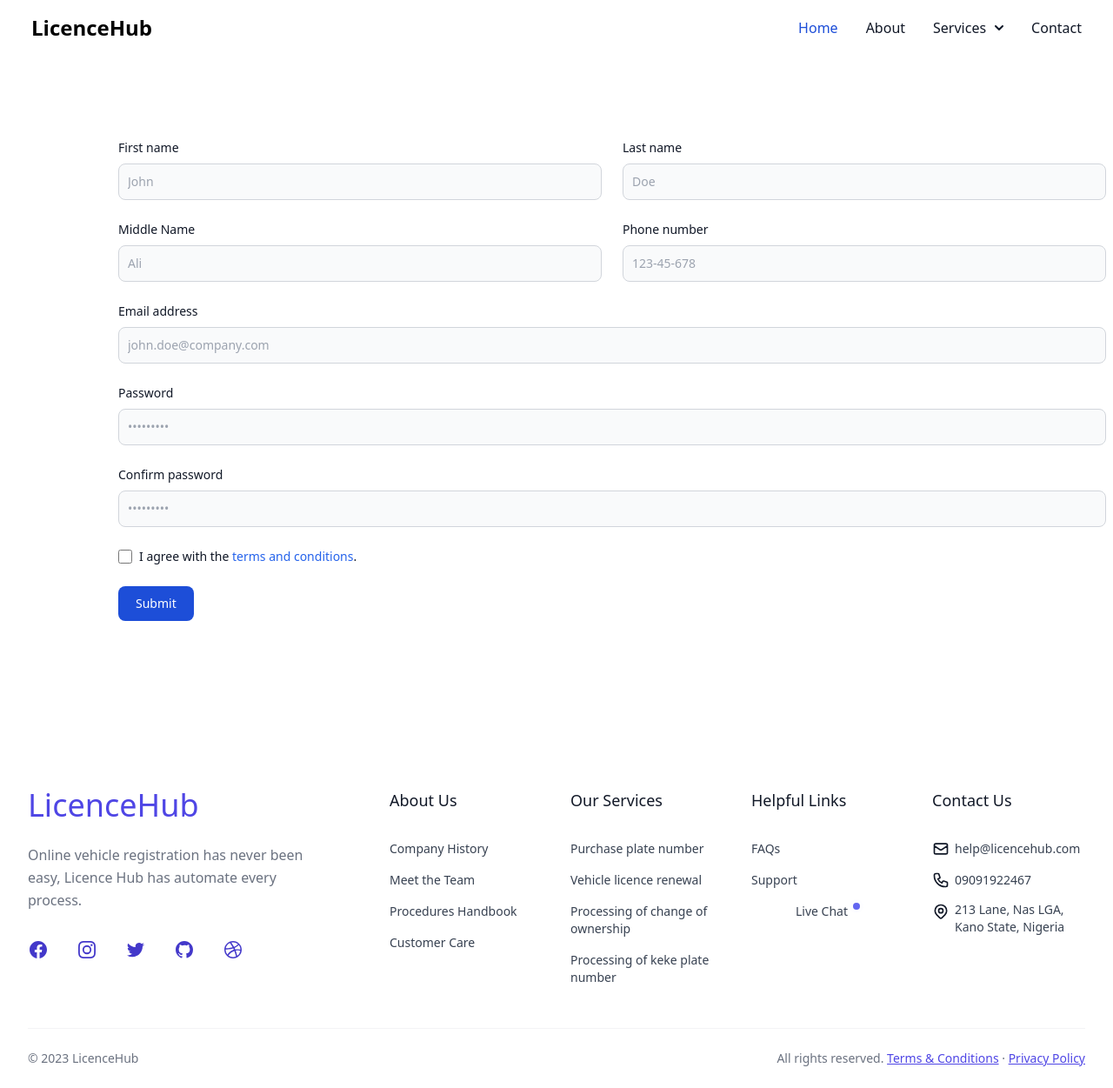
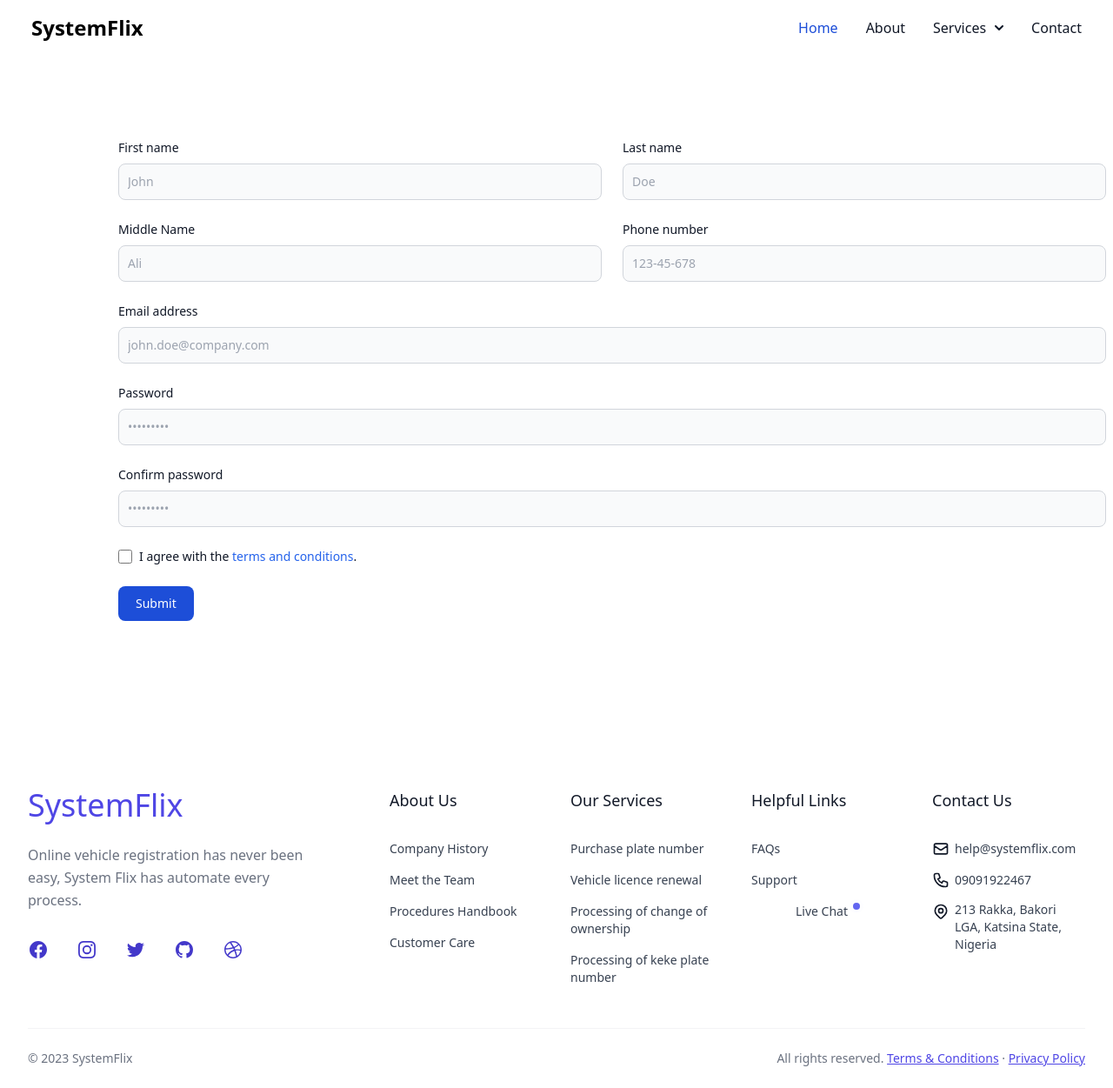
Before and after one commit to abdulsalamamtech/licence-hub, a plain HTML site: page register.html in a window 1280 px wide. Shown: the top 1251 px of the page at 87% size. Drawn offline with nearby package versions, Linux system fonts and the light colour scheme.

Commit message:
REFACTOR: i rename the some content and refactor some code

```diff
--- a/register.html
+++ b/register.html
@@ -4,7 +4,7 @@
 <head>
     <meta charset="UTF-8">
     <meta name="viewport" content="width=device-width, initial-scale=1.0">
-    <title>LicenceHub | Register</title>
+    <title>SystemFlix | Register</title>
     <!-- Tailwindcss cdn -->
     <script src="https://cdn.tailwindcss.com"></script>
     <link rel="stylesheet" href="https://cdnjs.cloudflare.com/ajax/libs/tailwindcss/2.2.19/tailwind.min.css" />
@@ -15,7 +15,7 @@
         <nav class="bg-white border-gray-200 dark:bg-gray-900 dark:border-gray-700 px-5">
           <div class="max-w-screen-xl flex flex-wrap items-center justify-between mx-auto p-4">
             <a href="#" class="flex items-center space-x-3 rtl:space-x-reverse">
-                <span class="self-center text-2xl font-semibold whitespace-nowrap dark:text-white">LicenceHub</span>
+                <span class="self-center text-2xl font-semibold whitespace-nowrap dark:text-white">SystemFlix</span>
             </a>
             <button data-collapse-toggle="navbar-dropdown" type="button" class="inline-flex items-center p-2 w-10 h-10 justify-center text-sm text-gray-500 rounded-lg md:hidden hover:bg-gray-100 focus:outline-none focus:ring-2 focus:ring-gray-200 dark:text-gray-400 dark:hover:bg-gray-700 dark:focus:ring-gray-600" aria-controls="navbar-dropdown" aria-expanded="false">
                 <span class="sr-only">Open main menu</span>
@@ -144,13 +144,13 @@
                     <div>
                         <div class="flex justify-center text-indigo-600 sm:justify-start">
                             <div class="sm:text-4xl text-3xl font-medium title-font">
-                              LicenceHub
+                              SystemFlix
                             </div>
                         </div>
 
                         <p class="mt-6 max-w-md text-center leading-relaxed text-gray-500 sm:max-w-xs sm:text-left">
                             Online vehicle registration has never been easy,
-                            Licence Hub has automate every process.
+                            System Flix has automate every process.
                         </p>
 
                         <ul class="mt-8 flex justify-center gap-6 sm:justify-start md:gap-8">
@@ -316,7 +316,7 @@
                                                 d="M3 8l7.89 5.26a2 2 0 002.22 0L21 8M5 19h14a2 2 0 002-2V7a2 2 0 00-2-2H5a2 2 0 00-2 2v10a2 2 0 002 2z" />
                                         </svg>
 
-                                        <span class="flex-1 text-gray-700">help@licencehub.com</span>
+                                        <span class="flex-1 text-gray-700">help@systemflix.com</span>
                                     </a>
                                 </li>
 
@@ -344,7 +344,7 @@
                                     </svg>
 
                                     <address class="-mt-0.5 flex-1 not-italic text-gray-700">
-                                        213 Lane, Nas LGA, Kano State, Nigeria
+                                        213 Rakka, Bakori LGA, Katsina State, Nigeria
                                     </address>
                                 </li>
                             </ul>
@@ -368,7 +368,7 @@
                             </a>
                         </p>
 
-                        <p class="mt-4 text-sm text-gray-500 sm:order-first sm:mt-0">&copy; 2023 LicenceHub</p>
+                        <p class="mt-4 text-sm text-gray-500 sm:order-first sm:mt-0">&copy; 2023 SystemFlix</p>
                     </div>
                 </div>
             </div>
```
